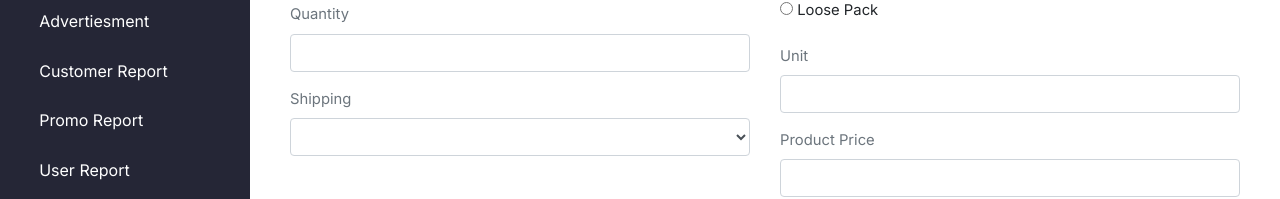
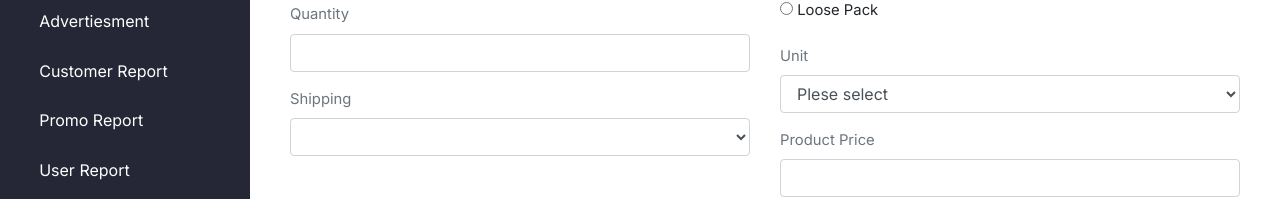
Before and after one commit to wicramasuper/wsshopping-admin-app-frontend, a React (Create React App) app: page /updateProduct/1 in a window 1280 px wide. Shown: the part 462-661 px from the top of the page. Built offline with nearby package versions, Linux system fonts and the light colour scheme; no server answers.

Commit message:
Update Product error fixed

```diff
--- a/src/admin-item/insertProduct.js
+++ b/src/admin-item/insertProduct.js
@@ -204,16 +204,25 @@ useEffect(() => {
 
                     <div className="form-group ">
                         <label className="text-muted">Packing Type</label><br></br>
-                        <input type="radio" id="repack" name="item_type" value="Prepack" required/>
+                        <input onChange={handleChange('item_type')} type="radio" id="repack" name="item_type" value="Prepack" required/>
                         <label >&nbsp;Prepack</label>
                         <br></br>
-                        <input type="radio" id="loosePack" name="item_type" value="Loose Pack" />
+                        <input onChange={handleChange('item_type')} type="radio" id="loosePack" name="item_type" value="Loose Pack" />
                         <label>&nbsp;Loose Pack</label><br></br>
                     </div>
 
                     <div className="form-group">
                         <label className="text-muted">Unit</label>
-                        <input onChange={handleChange('item_weight')} type="text" className="form-control" value={item_weight} required/>
+
+                        <select onChange={handleChange('item_weight')} className="form-control" value={item_shipping} >
+                        <option value=".00">Plese select</option>
+                            <option value=".00">.00</option>
+                            <option value="Kg">Kilogram</option>
+                            <option value="g">gram</option>
+                            <option value="L">Liter</option>
+                            <option value="ml">Milliliter</option>
+                        </select>
+
                     </div>
 
 
--- a/src/admin-item/updateProduct.js
+++ b/src/admin-item/updateProduct.js
@@ -186,18 +186,26 @@ const UpdateProduct = ({match}) => {
 
                     <div className="form-group ">
                         <label className="text-muted">Packing Type</label><br></br>
-                        <input type="radio" id="repack" name="item_type" value="Prepack" />
+                        <input onChange={handleChange('item_type')} type="radio" id="repack" name="item_type" value="Prepack" required/>
                         <label >&nbsp;Prepack</label>
                         <br></br>
-                        <input type="radio" id="loosePack" name="item_type" value="Loose Pack" />
+                        <input onChange={handleChange('item_type')} type="radio" id="loosePack" name="item_type" value="Loose Pack" />
                         <label>&nbsp;Loose Pack</label><br></br>
                     </div>
 
-                    <div className="form-group">
+                   <div className="form-group">
                         <label className="text-muted">Unit</label>
-                        <input onChange={handleChange('item_weight')} type="text" className="form-control" value={item_weight}/>
+
+                        <select onChange={handleChange('item_weight')} className="form-control" value={item_shipping} >
+                        <option value=".00">Plese select</option>
+                            <option value=".00">.00</option>
+                            <option value="Kg">Kilogram</option>
+                            <option value="g">gram</option>
+                            <option value="L">Liter</option>
+                            <option value="ml">Milliliter</option>
+                        </select>
+
                     </div>
-
 
                     <div className="form-group">
                         <label className="text-muted">Product Price</label>
```
